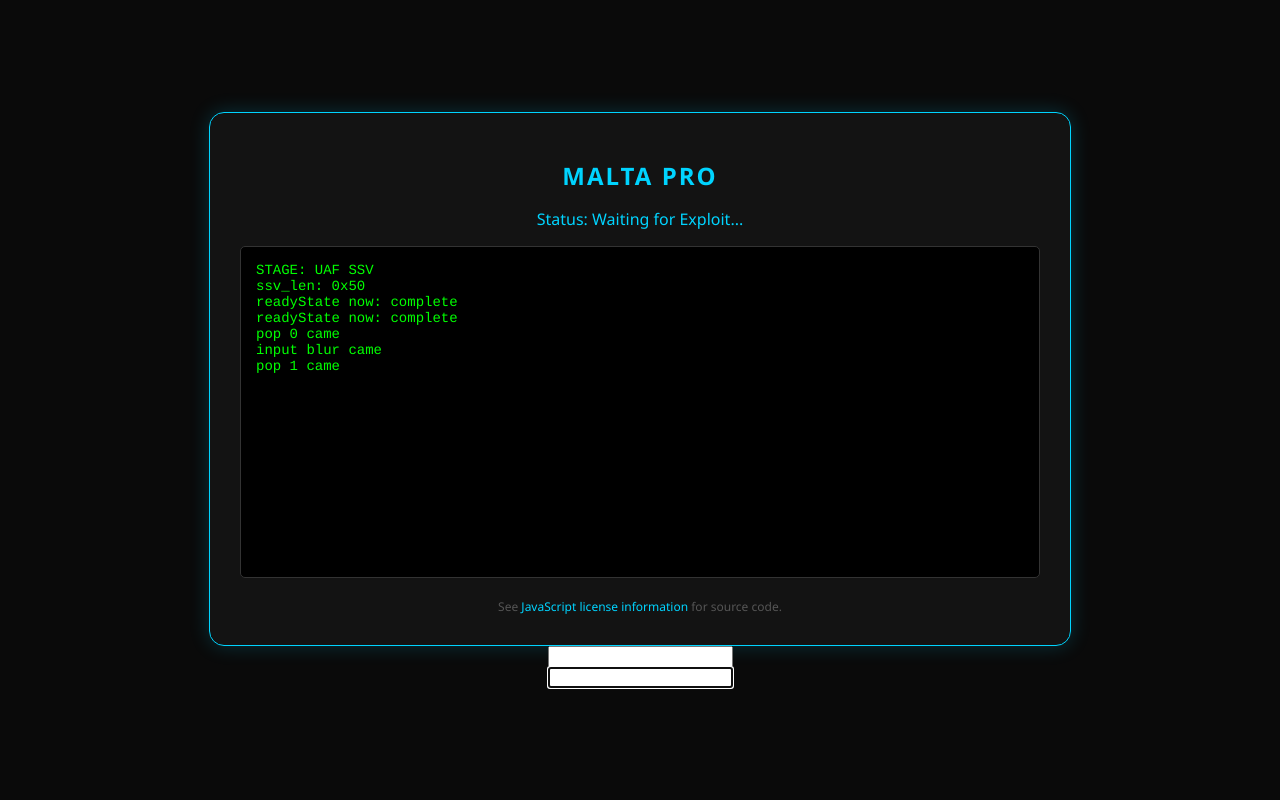
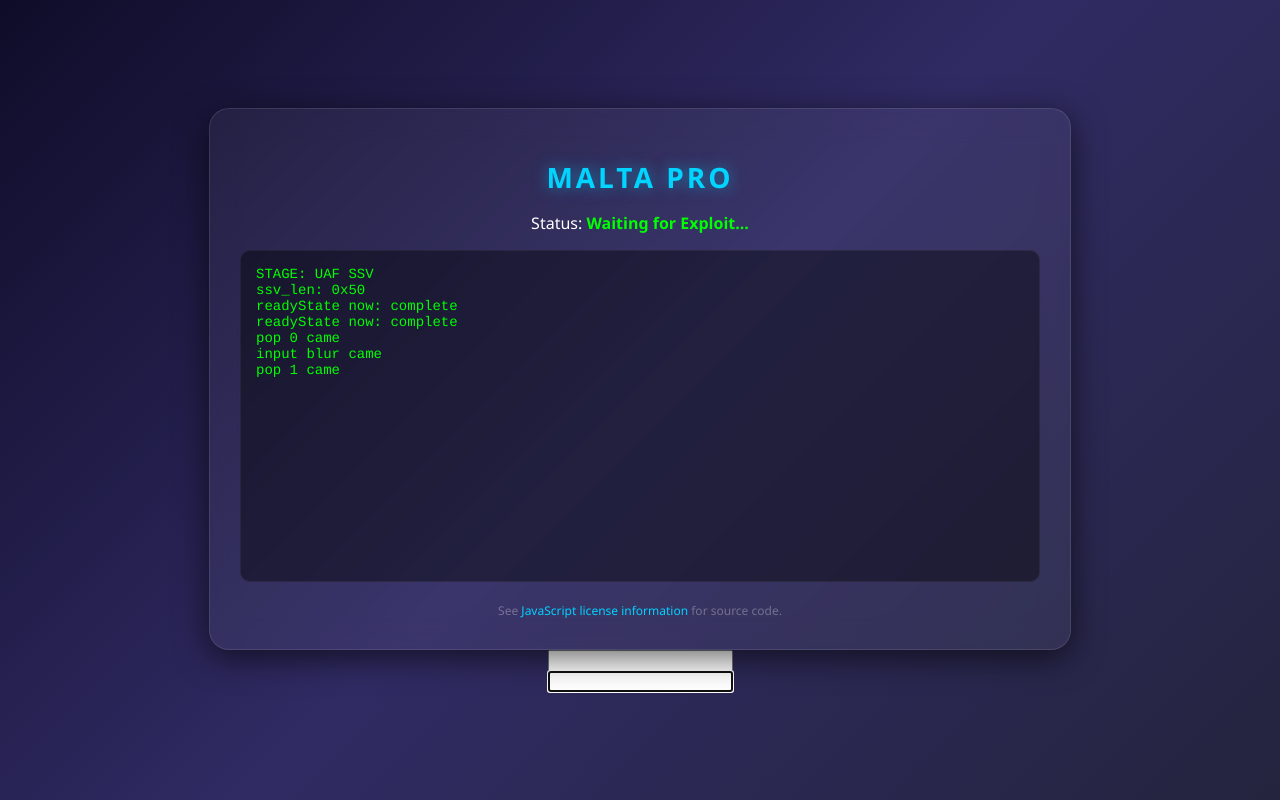
Before and after one commit to ataryet-malta/123, a plain HTML site: page index.html in a window 1280 px wide. Drawn offline with Linux system fonts and the light colour scheme.

Commit message:
Update index.html

```diff
--- a/index.html
+++ b/index.html
@@ -8,10 +8,11 @@
                 src: url('fonts/LiberationMono-Regular.ttf');
             }
 
-            /* الواجهة الجديدة */
+            /* نمط Glassmorphism الجديد */
             body {
-                background-color: #0a0a0a; /* لون خلفية داكن */
-                color: #00d4ff; /* لون نص سماوي فسفوري */
+                /* خلفية متدرجة عميقة لإبراز تأثير الزجاج */
+                background: linear-gradient(135deg, #0f0c29, #302b63, #24243e);
+                color: #ffffff;
                 font-family: 'Segoe UI', Tahoma, Geneva, Verdana, sans-serif;
                 margin: 0;
                 display: flex;
@@ -23,43 +24,54 @@
             }
 
             .main-card {
-                background: rgba(20, 20, 20, 0.9);
-                border: 1px solid #00d4ff;
-                border-radius: 15px;
+                /* تأثير الزجاج الشفاف */
+                background: rgba(255, 255, 255, 0.05);
+                backdrop-filter: blur(15px);
+                -webkit-backdrop-filter: blur(15px);
+                border: 1px solid rgba(255, 255, 255, 0.1);
+                border-radius: 20px;
                 padding: 30px;
-                box-shadow: 0 0 20px rgba(0, 212, 255, 0.2);
+                box-shadow: 0 8px 32px 0 rgba(0, 0, 0, 0.6);
                 width: 80%;
                 max-width: 800px;
                 text-align: center;
             }
 
             h1 {
-                font-size: 24px;
+                font-size: 28px;
                 margin-bottom: 10px;
                 text-transform: uppercase;
-                letter-spacing: 2px;
+                letter-spacing: 3px;
+                color: #00d4ff;
+                text-shadow: 0 0 15px rgba(0, 212, 255, 0.5);
             }
 
-            /* الحفاظ على الكونسول كما هو مع تجميله */
+            #status {
+                font-weight: bold;
+                color: #00ff00;
+            }
+
+            /* الكونسول مدمج مع النمط الزجاجي */
             #console {
                 font-family: 'logging';
-                background: #000;
+                background: rgba(0, 0, 0, 0.4);
                 color: #00ff00; /* لون أخضر للمخرجات */
                 padding: 15px;
-                border-radius: 5px;
+                border-radius: 10px;
                 text-align: left;
                 height: 300px;
                 overflow-y: auto;
-                border: 1px solid #333;
+                border: 1px solid rgba(255, 255, 255, 0.05);
                 font-size: 14px;
                 white-space: pre-wrap;
                 word-wrap: break-word;
+                margin-top: 15px;
             }
 
             .footer {
                 margin-top: 20px;
                 font-size: 12px;
-                color: #555;
+                color: rgba(255, 255, 255, 0.3);
             }
 
             a { color: #00d4ff; text-decoration: none; }
```
